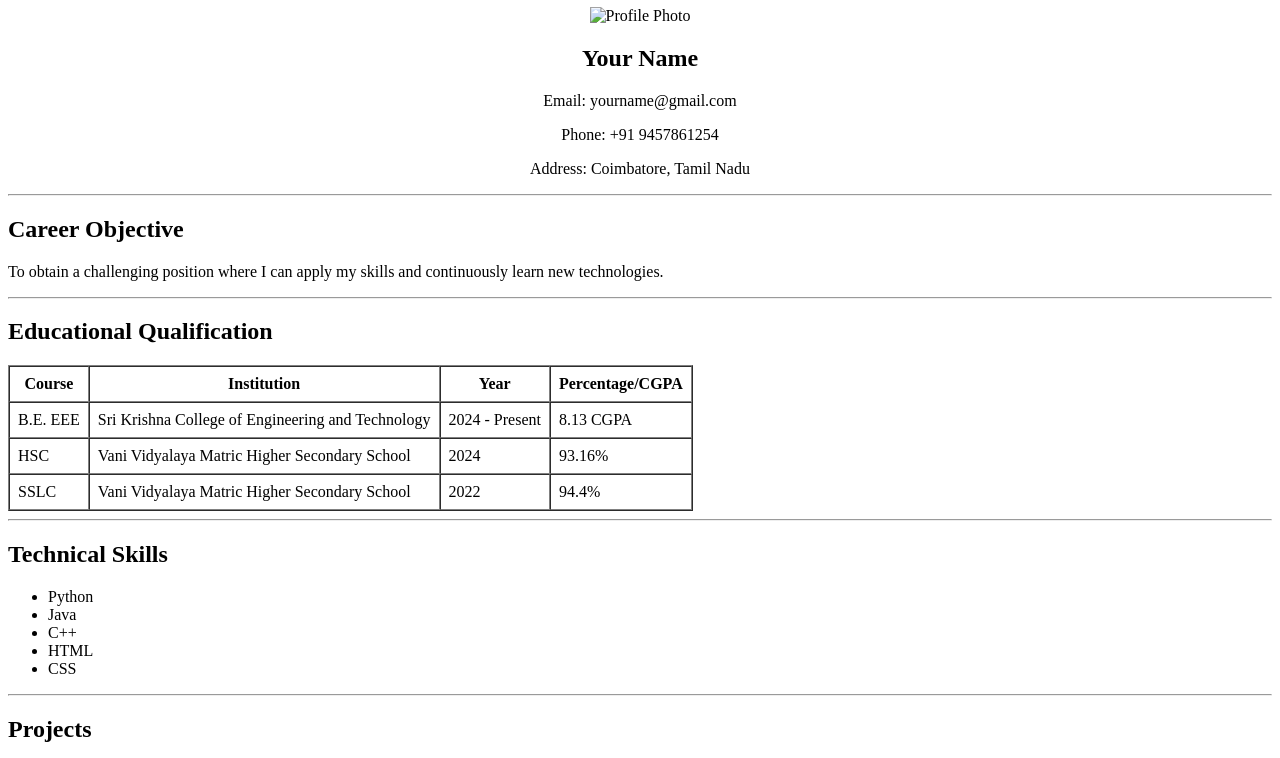
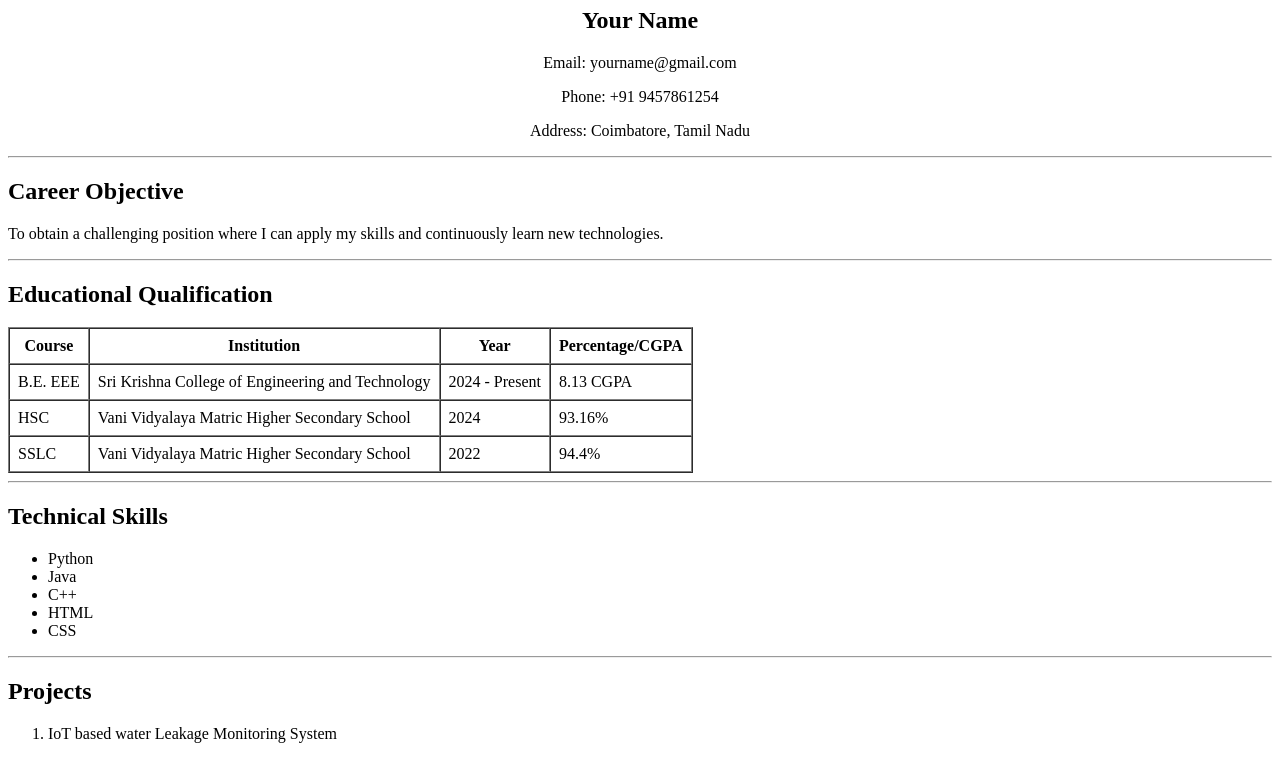
Before and after one commit to brajeshsakthi/resume, a plain HTML site: page index.html in a window 1280 px wide. Shown: the part 73-831 px from the top of the page. Drawn offline with Linux system fonts and the light colour scheme.

Commit message:
index.html

```diff
--- a/index.html
+++ b/index.html
@@ -7,9 +7,6 @@
 
     <center>
         <h1>RESUME</h1>
-
-        <img src="C:\Users.jpeg" alt="Profile Photo" width="150" height="150">
-
         <h2>Your Name</h2>
         <p>Email: yourname@gmail.com</p>
         <p>Phone: +91 9457861254</p>
```
